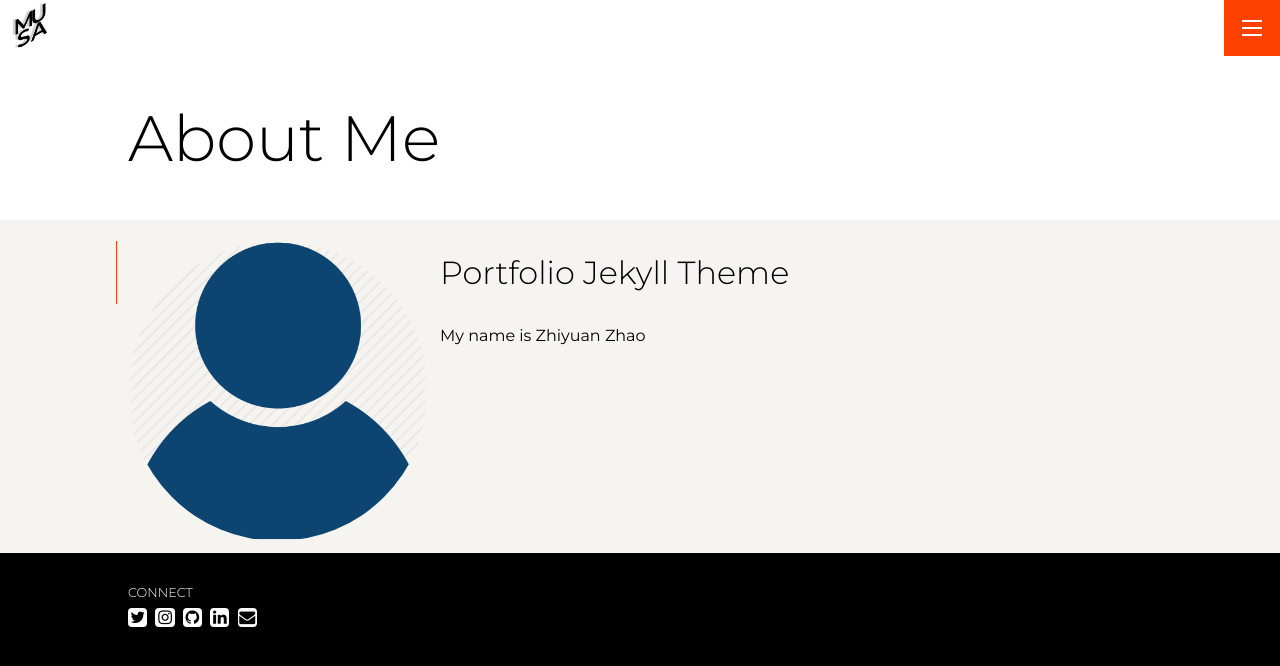
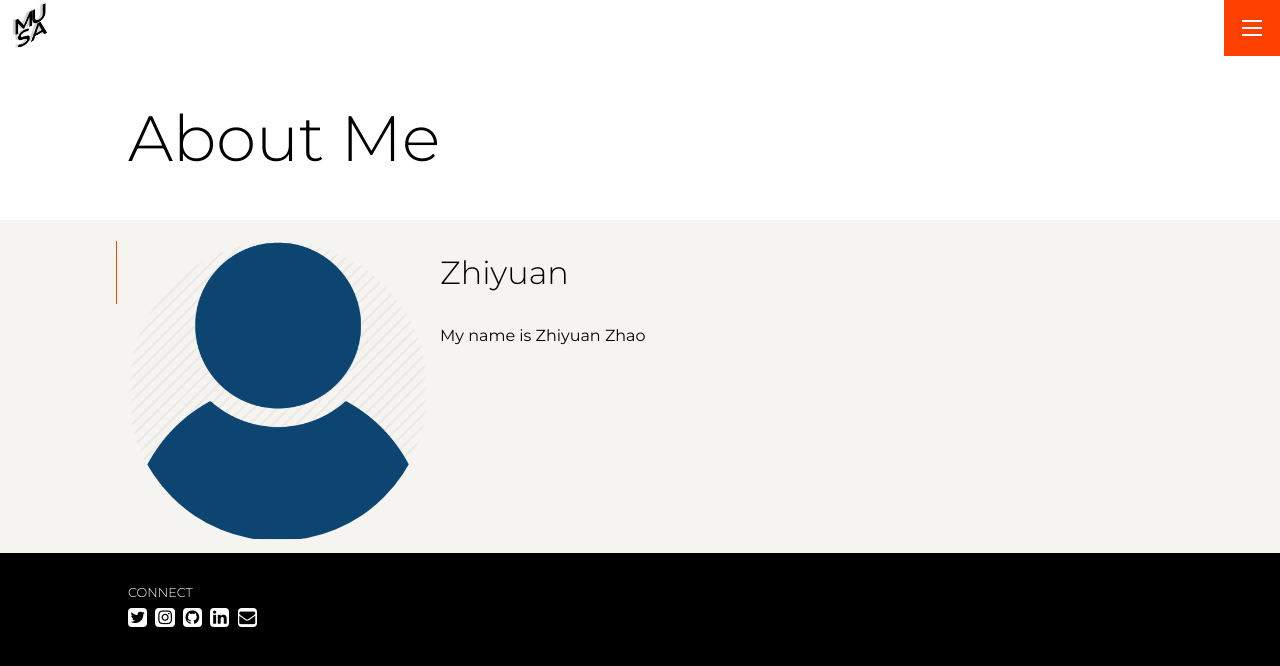
Before and after one commit to ZhiyuanZhaoMicheal/ZHIYUAN-MUSA, a Jekyll site: the page built from pages/about.md, in a window 1280 px wide. Shown: the top 666 px of the page. Built offline with Jekyll 4.4.1, drawn with Linux system fonts in a browser that asks for light colours.

Commit message:
Update about.md

```diff
--- a/pages/about.md
+++ b/pages/about.md
@@ -5,6 +5,6 @@ headshot: /assets/img/headshot.webp
 permalink: /about
 ---
 
-# Portfolio Jekyll Theme
+# Zhiyuan
 
 My name is Zhiyuan Zhao
```
